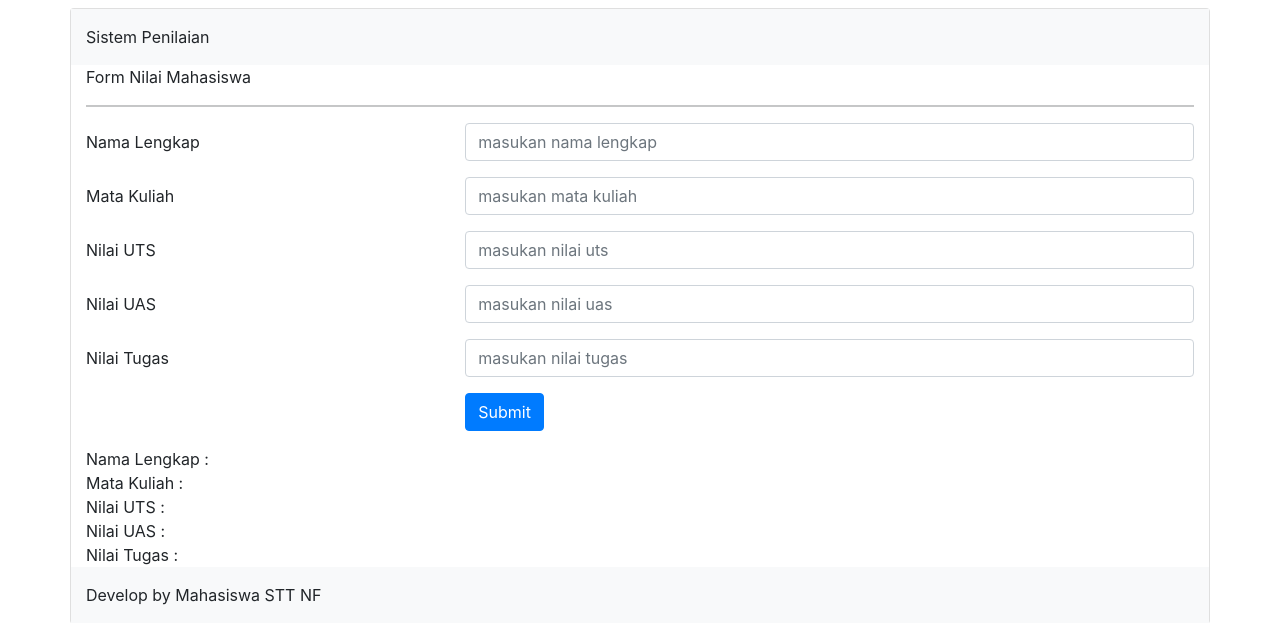
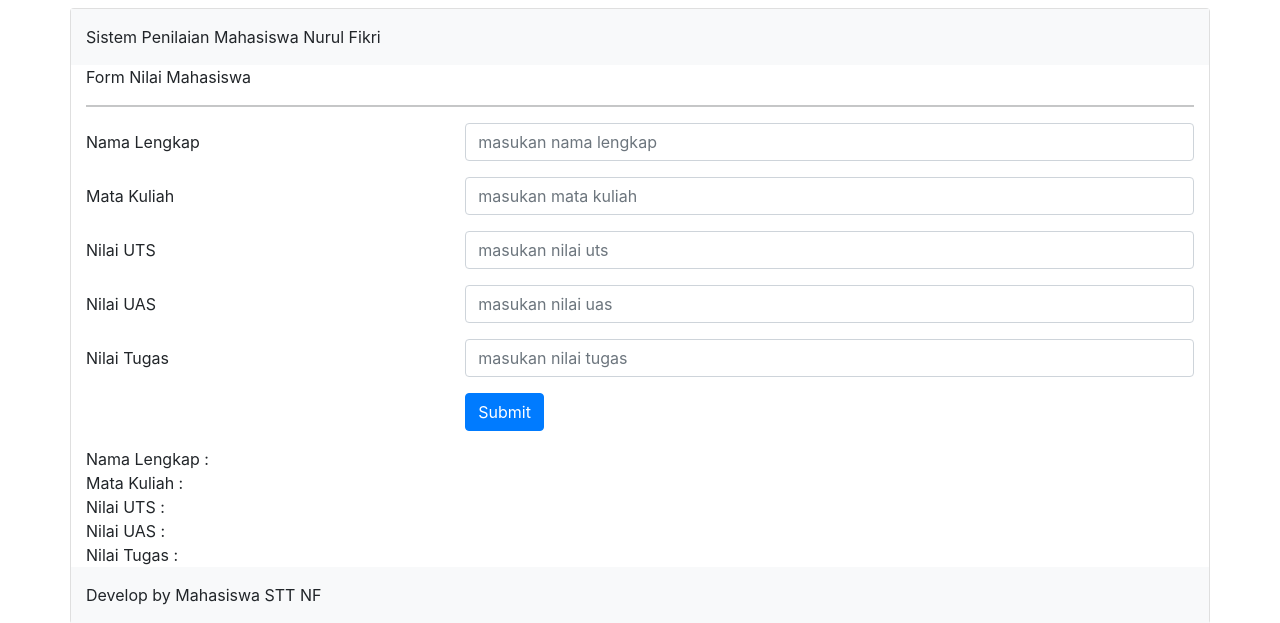
Before and after one commit to Web-Pro-STT-NF/Web-Pro-II-Ahmad_Ihsanullah_Rabbani-TI14, a PHP site: page /form_nilai_GET.php in a window 1280 px wide. Shown: the top 623 px of the page. Run offline with PHP 8.4, Linux system fonts and the light colour scheme.

Commit message:
Menambah penjelasan terhadap judul

```diff
--- a/Pratikum02/form_nilai_GET.php
+++ b/Pratikum02/form_nilai_GET.php
@@ -18,7 +18,7 @@
     <div class="container card mt-2">
         <div class="row bg-light pt-3">
             <div class="col-12">
-                <p>Sistem Penilaian</p>
+                <p>Sistem Penilaian Mahasiswa Nurul Fikri</p>
             </div>
         </div>
         <div class="row">
```
